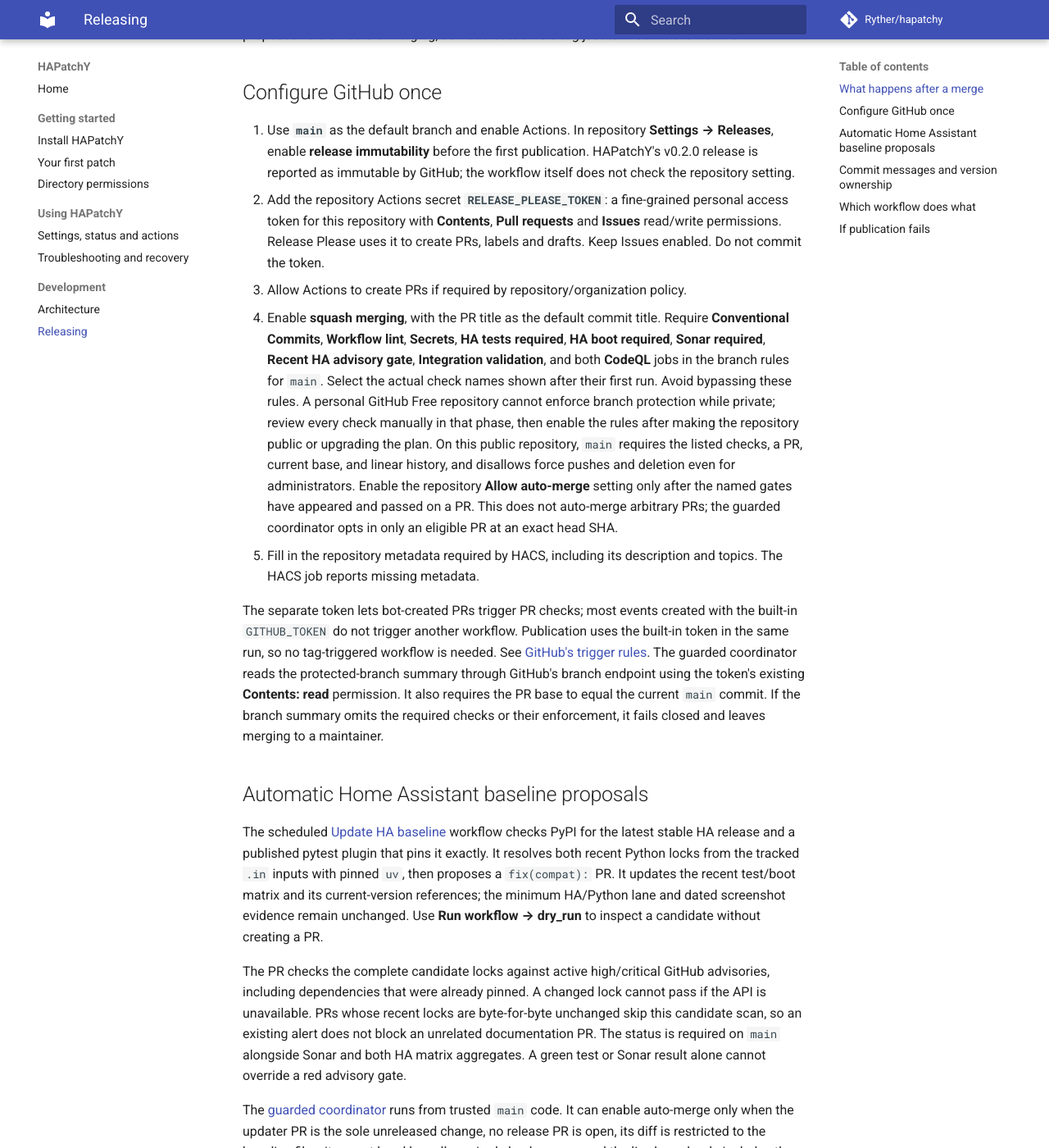
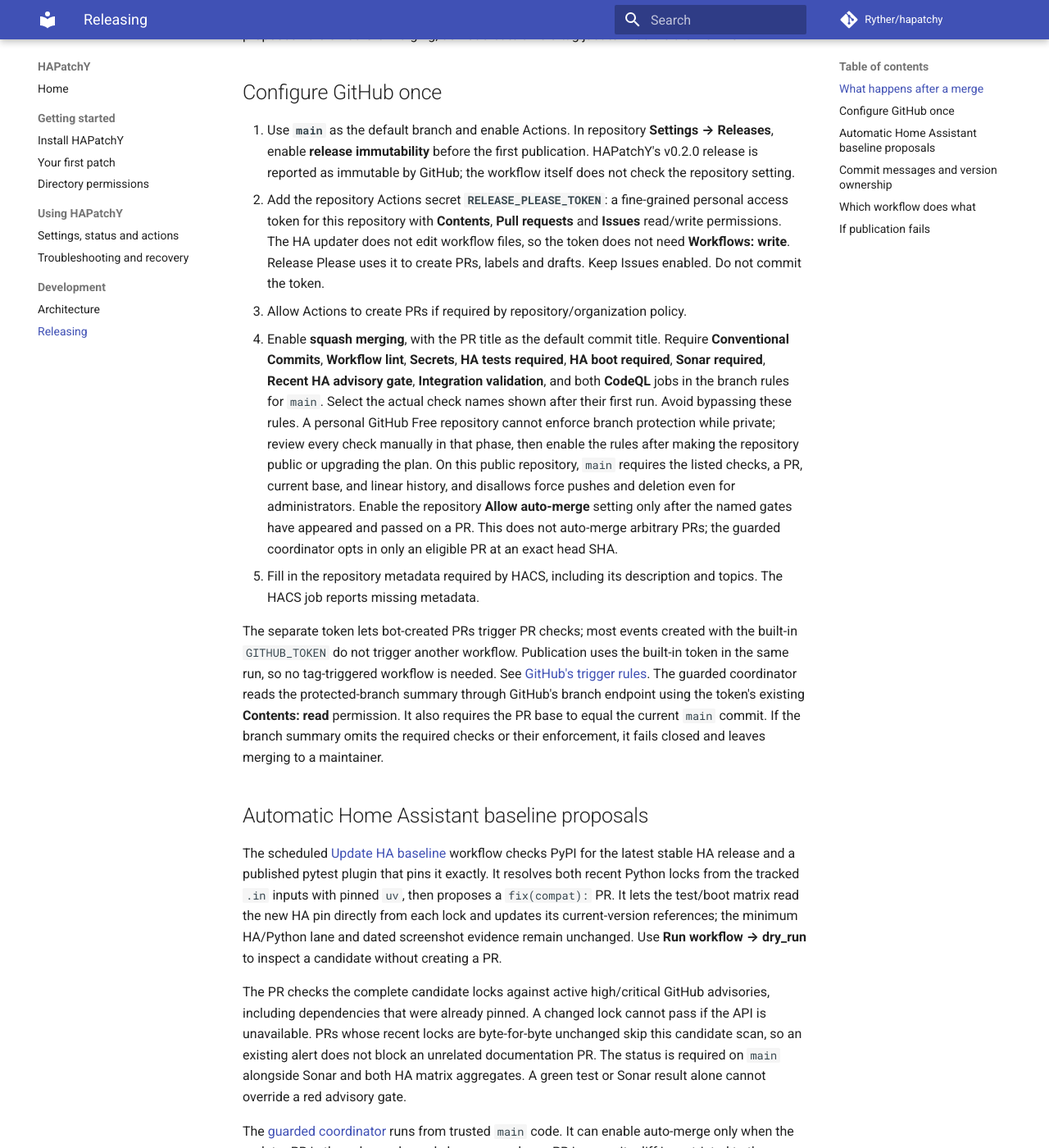
Before and after one commit to Ryther/hapatchy, an MkDocs documentation site: the page built from docs/releasing.md, in a window 1280 px wide and 1400 px high, scrolled down 1457 px. Shown: the whole window at 82% size. Built offline with MkDocs 1.6.1 and Material for MkDocs 9.7.7, drawn with Linux system fonts in a browser that asks for light colours; comment, search, counter and statistics services are not loaded.

Commit message:
fix(ci): derive recent HA test version from locked pins (#65)
* fix(ci): derive recent HA test version from locked pins

* fix(ci): verify minimum boot against its base lock

```diff
--- a/docs/releasing.md
+++ b/docs/releasing.md
@@ -63,7 +63,8 @@
    the workflow itself does not check the repository setting.
 2. Add the repository Actions secret **`RELEASE_PLEASE_TOKEN`**: a fine-grained
    personal access token for this repository with **Contents**, **Pull requests**
-   and **Issues** read/write permissions. Release Please uses it to create PRs,
+   and **Issues** read/write permissions. The HA updater does not edit workflow
+   files, so the token does not need **Workflows: write**. Release Please uses it to create PRs,
    labels and drafts. Keep Issues enabled. Do not commit the token.
 3. Allow Actions to create PRs if required by repository/organization policy.
 4. Enable **squash merging**, with the PR title as the default commit title.
@@ -99,7 +100,7 @@
 workflow checks PyPI for the latest stable HA release and a published pytest
 plugin that pins it exactly. It resolves both recent Python locks from the
 tracked `.in` inputs with pinned `uv`, then proposes a `fix(compat):` PR. It
-updates the recent test/boot matrix and its current-version references;
+lets the test/boot matrix read the new HA pin directly from each lock and updates its current-version references;
 the minimum HA/Python lane and dated screenshot evidence remain unchanged.
 Use **Run workflow → dry_run** to inspect a candidate without creating a PR.
 
```
Also changed, not shown: 4 other files.
